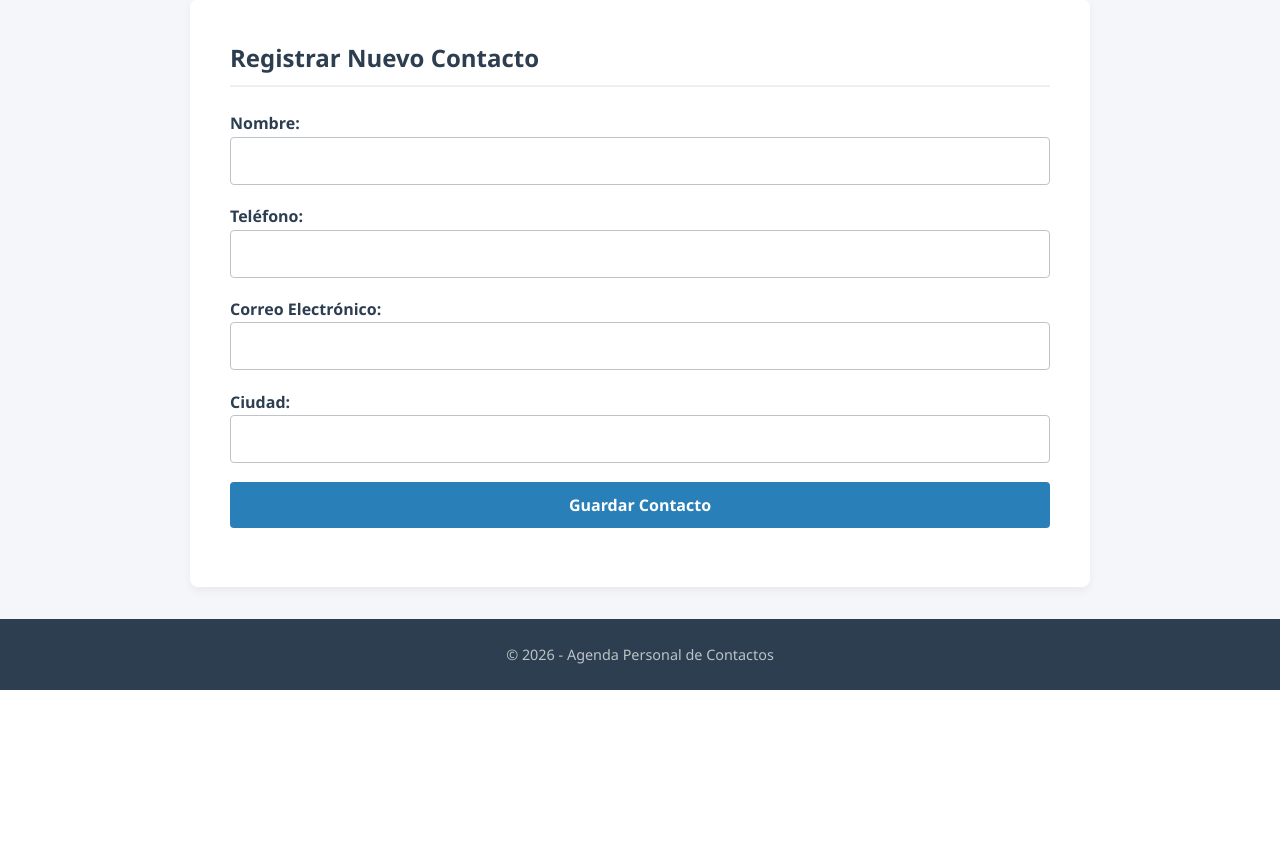
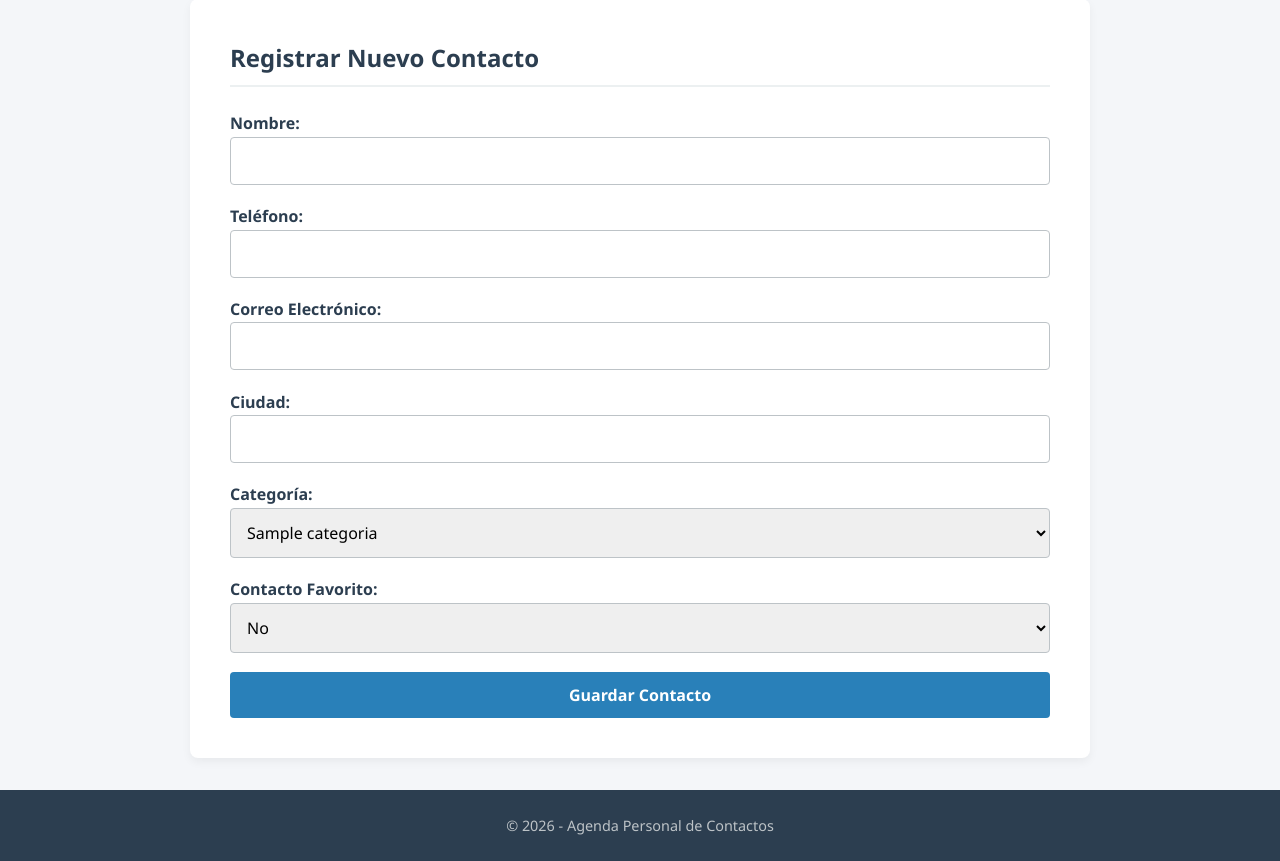
Before and after one commit to Jonathadx/agenda_contactos, a PHP site: page /agregar_contacto.php in a window 1280 px wide. Shown: the part 110-971 px from the top of the page. Before the commit the page ends 800 px from the top, so only its background shows below. Run offline with PHP 8.4, Linux system fonts and the light colour scheme; a user stored in the database is signed in; tables that the repository leaves empty or names only in its code hold one stand-in row (values such as "Sample post").

Commit message:
Update agregar_contacto.php

```diff
--- a/agenda_contactos/agregar_contacto.php
+++ b/agenda_contactos/agregar_contacto.php
@@ -9,20 +9,38 @@ if (!isset($_SESSION['user_id'])) {
 require_once 'conexion.php';
 
 $mensaje = "";
+$nombre = "";
+$telefono = "";
+$correo = "";
+$ciudad = "";
+$id_categoria = 5; // Por defecto: Otro
+$favorito = "No";
+
+// Obtener categorías disponibles desde la base de datos
+try {
+    $stmtCat = $pdo->query("SELECT id, nombre FROM categorias ORDER BY id ASC");
+    $categorias = $stmtCat->fetchAll(PDO::FETCH_ASSOC);
+} catch (PDOException $e) {
+    $categorias = [];
+}
 
 if ($_SERVER['REQUEST_METHOD'] === 'POST') {
     $id_usuario = $_SESSION['user_id'];
-    $nombre = trim($_POST['nombre']);
-    $telefono = trim($_POST['telefono']);
-    $correo = trim($_POST['correo']);
-    $ciudad = trim($_POST['ciudad']);
+    $nombre = trim($_POST['nombre'] ?? '');
+    $telefono = trim($_POST['telefono'] ?? '');
+    $correo = trim($_POST['correo'] ?? '');
+    $ciudad = trim($_POST['ciudad'] ?? '');
+    $id_categoria = isset($_POST['id_categoria']) ? (int)$_POST['id_categoria'] : 5;
+    $favorito = (isset($_POST['favorito']) && $_POST['favorito'] === 'Sí') ? 'Sí' : 'No';
 
     if (empty($nombre) || empty($telefono) || empty($correo) || empty($ciudad)) {
         $mensaje = "Por favor, complete todos los campos.";
+    } elseif (!filter_var($correo, FILTER_VALIDATE_EMAIL)) {
+        $mensaje = "Por favor, ingrese un correo electrónico válido.";
     } else {
         try {
-            $stmt = $pdo->prepare("INSERT INTO contactos (id_usuario, nombre, telefono, correo, ciudad) VALUES (?, ?, ?, ?, ?)");
-            if ($stmt->execute([$id_usuario, $nombre, $telefono, $correo, $ciudad])) {
+            $stmt = $pdo->prepare("INSERT INTO contactos (id_usuario, id_categoria, nombre, telefono, correo, ciudad, favorito) VALUES (?, ?, ?, ?, ?, ?, ?)");
+            if ($stmt->execute([$id_usuario, $id_categoria, $nombre, $telefono, $correo, $ciudad, $favorito])) {
                 header("Location: dashboard.php");
                 exit();
             }
@@ -57,22 +75,39 @@ if ($_SERVER['REQUEST_METHOD'] === 'POST') {
             </div>
         <?php endif; ?>
 
-        <form action="agregar_contacto.php" method="POST">
+        <form action="agregar_contacto.php" method="POST" novalidate>
             <div>
                 <label for="nombre">Nombre:</label>
-                <input type="text" id="nombre" name="nombre" required>
+                <input type="text" id="nombre" name="nombre" value="<?php echo htmlspecialchars($nombre, ENT_QUOTES, 'UTF-8'); ?>" required>
             </div>
             <div>
                 <label for="telefono">Teléfono:</label>
-                <input type="text" id="telefono" name="telefono" required>
+                <input type="text" id="telefono" name="telefono" value="<?php echo htmlspecialchars($telefono, ENT_QUOTES, 'UTF-8'); ?>" required>
             </div>
             <div>
                 <label for="correo">Correo Electrónico:</label>
-                <input type="email" id="correo" name="correo" required>
+                <input type="email" id="correo" name="correo" value="<?php echo htmlspecialchars($correo, ENT_QUOTES, 'UTF-8'); ?>" required>
             </div>
             <div>
                 <label for="ciudad">Ciudad:</label>
-                <input type="text" id="ciudad" name="ciudad" required>
+                <input type="text" id="ciudad" name="ciudad" value="<?php echo htmlspecialchars($ciudad, ENT_QUOTES, 'UTF-8'); ?>" required>
+            </div>
+            <div>
+                <label for="id_categoria">Categoría:</label>
+                <select id="id_categoria" name="id_categoria" style="width: 100%; padding: 0.75rem; border: 1px solid #bdc3c7; border-radius: 4px; font-size: 1rem;">
+                    <?php foreach ($categorias as $cat): ?>
+                        <option value="<?php echo (int)$cat['id']; ?>" <?php echo ($id_categoria === (int)$cat['id']) ? 'selected' : ''; ?>>
+                            <?php echo htmlspecialchars($cat['nombre'], ENT_QUOTES, 'UTF-8'); ?>
+                        </option>
+                    <?php endforeach; ?>
+                </select>
+            </div>
+            <div>
+                <label for="favorito">Contacto Favorito:</label>
+                <select id="favorito" name="favorito" style="width: 100%; padding: 0.75rem; border: 1px solid #bdc3c7; border-radius: 4px; font-size: 1rem;">
+                    <option value="No" <?php echo ($favorito === 'No') ? 'selected' : ''; ?>>No</option>
+                    <option value="Sí" <?php echo ($favorito === 'Sí') ? 'selected' : ''; ?>>Sí</option>
+                </select>
             </div>
             <button type="submit">Guardar Contacto</button>
         </form>
```
